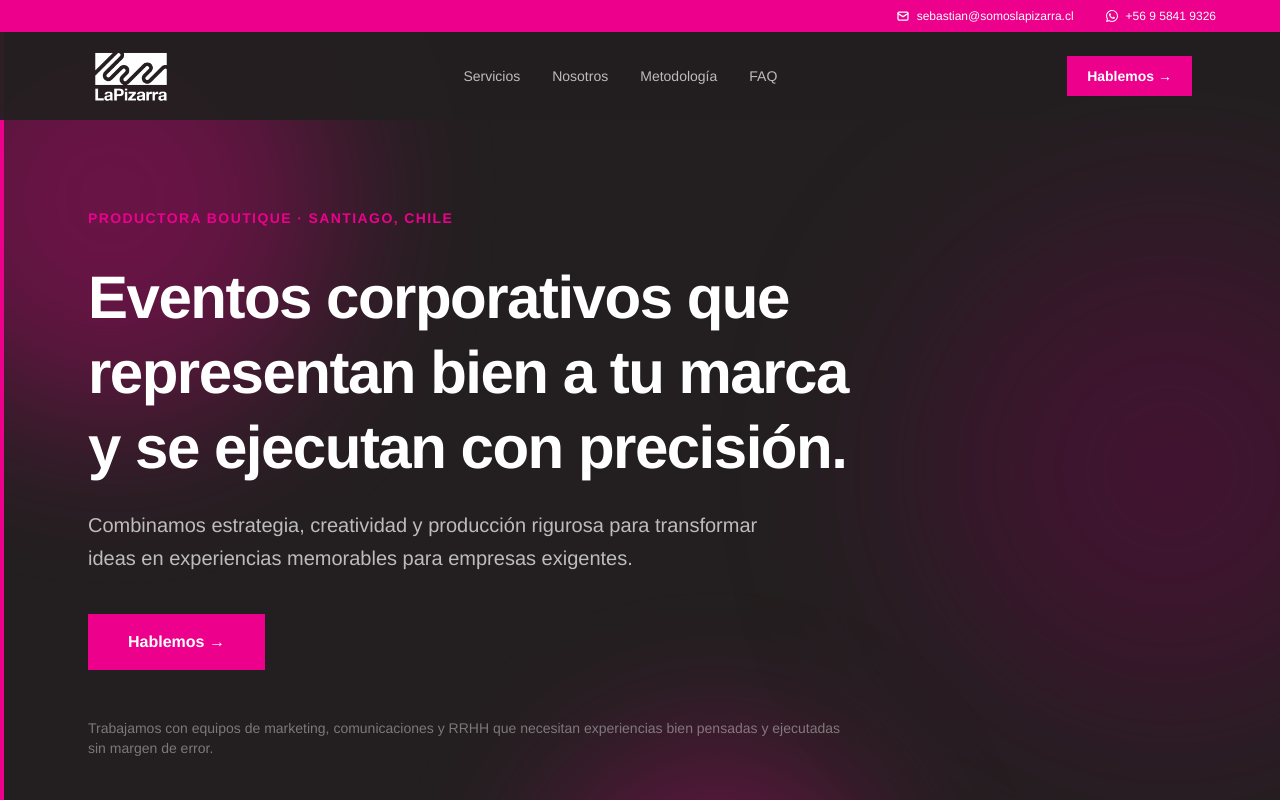
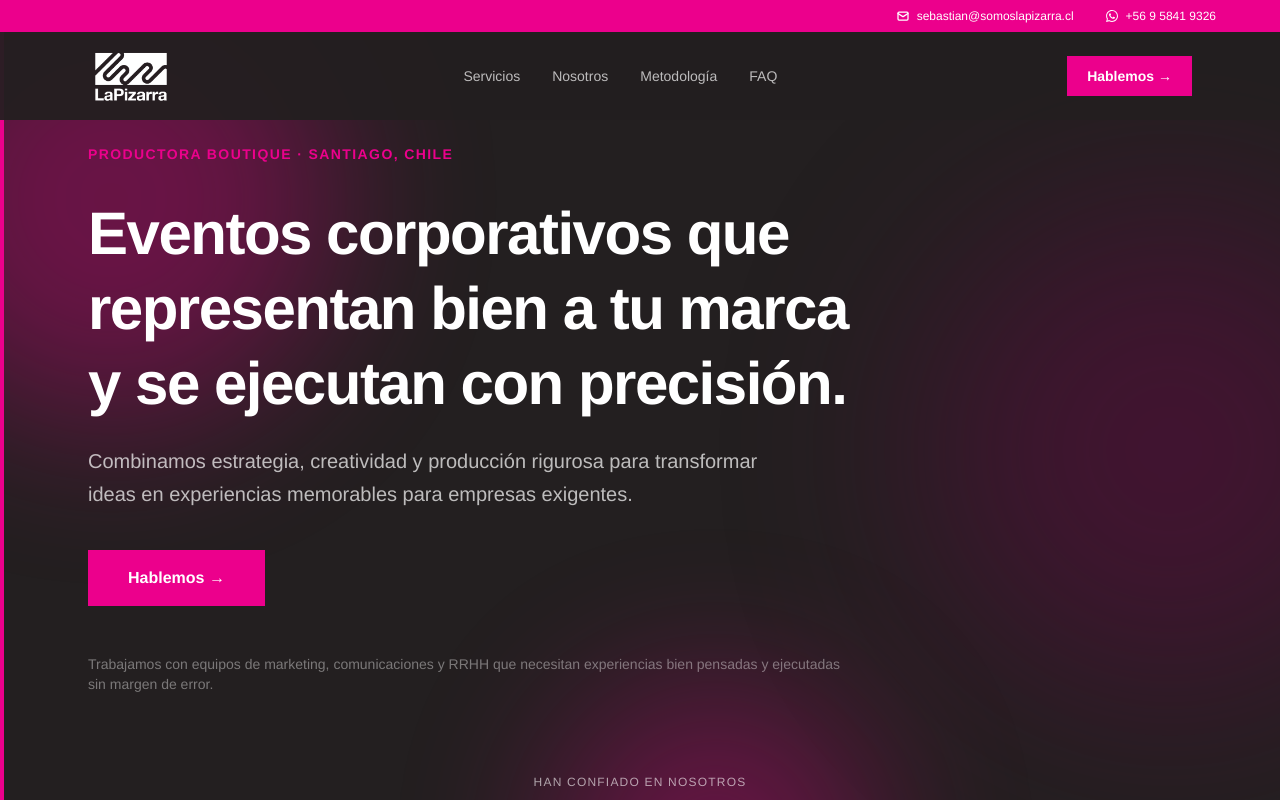
Before and after one commit to sebavigneaux-ui/lapizarra, a Next.js app: page / in a window 1280 px wide. Shown: the top 800 px of the page. Built offline with nearby package versions, Linux system fonts and the light colour scheme.

Commit message:
Hero: reduce espacio superior para acercar texto al header

```diff
--- a/app/components/Hero.tsx
+++ b/app/components/Hero.tsx
@@ -18,7 +18,7 @@ export default function Hero() {
       <div className="absolute left-0 top-0 bottom-0 w-1 bg-[#EC008C]" />
 
       {/* Contenido principal */}
-      <div className="max-w-6xl mx-auto px-6 pt-52 pb-20 w-full relative z-10">
+      <div className="max-w-6xl mx-auto px-6 pt-36 pb-20 w-full relative z-10">
         <div className="max-w-3xl">
           <p className="text-[#EC008C] text-sm font-bold uppercase tracking-widest mb-8">
             Productora boutique · Santiago, Chile
```
